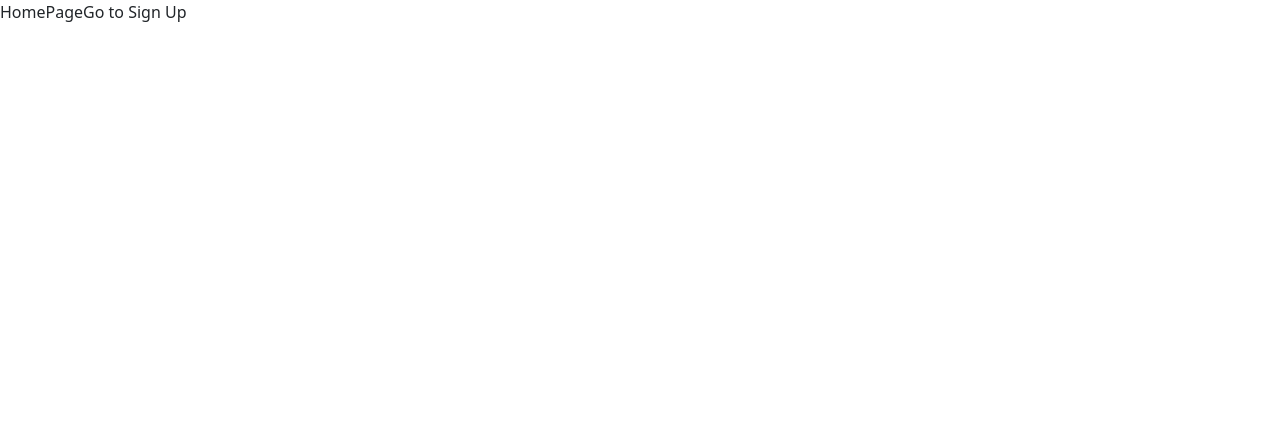
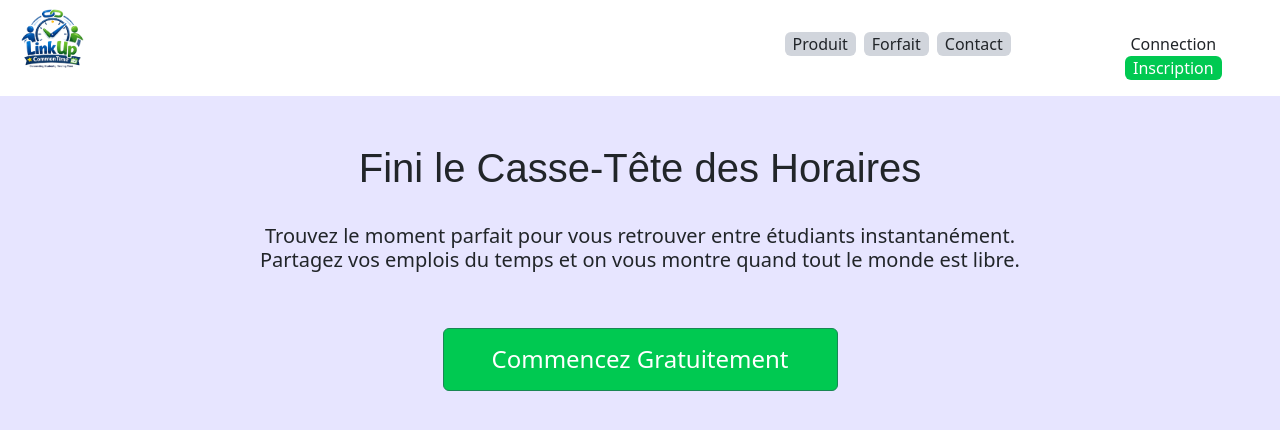
Before and after one commit to SaadK123/PROJET_APP_TRANSACTIONNELLE, a Next.js app in the folder WebApp/my-next-app/: page / in a window 1280 px wide. Shown: the top 430 px of the page. Built offline with nearby package versions, Linux system fonts and the light colour scheme.

Commit message:
made HomePage the first page you arrive to

```diff
--- a/WebApp/my-next-app/app/page.tsx
+++ b/WebApp/my-next-app/app/page.tsx
@@ -1,6 +1,6 @@
 "use client";
 import { useRouter } from "next/navigation";
-
+import HomePage from "./HomePage/page";
 
 export default function NavigationButtons() {
   const router = useRouter();
@@ -15,8 +15,7 @@ export default function NavigationButtons() {
 
   return (
     <>
-      <button onClick={gotoHomePage}>HomePage</button>
-      <button onClick={gotoSignUp}>Go to Sign Up</button>
+      <HomePage></HomePage>
     </>
   );
 }
```
